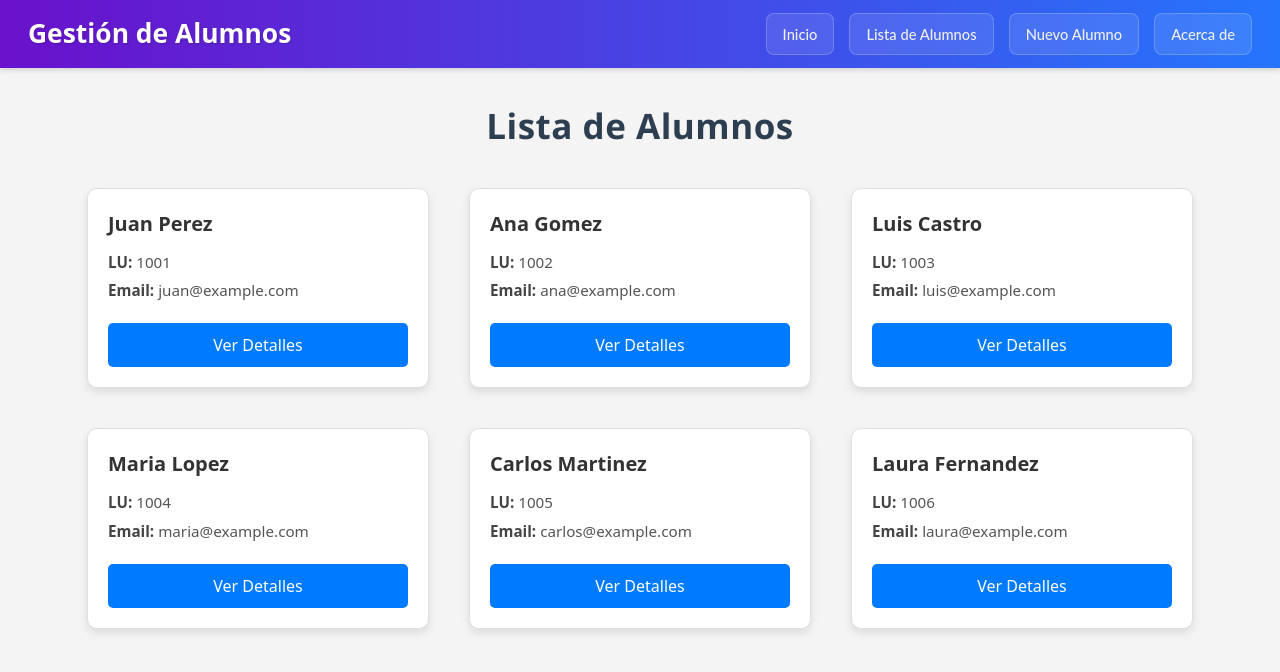
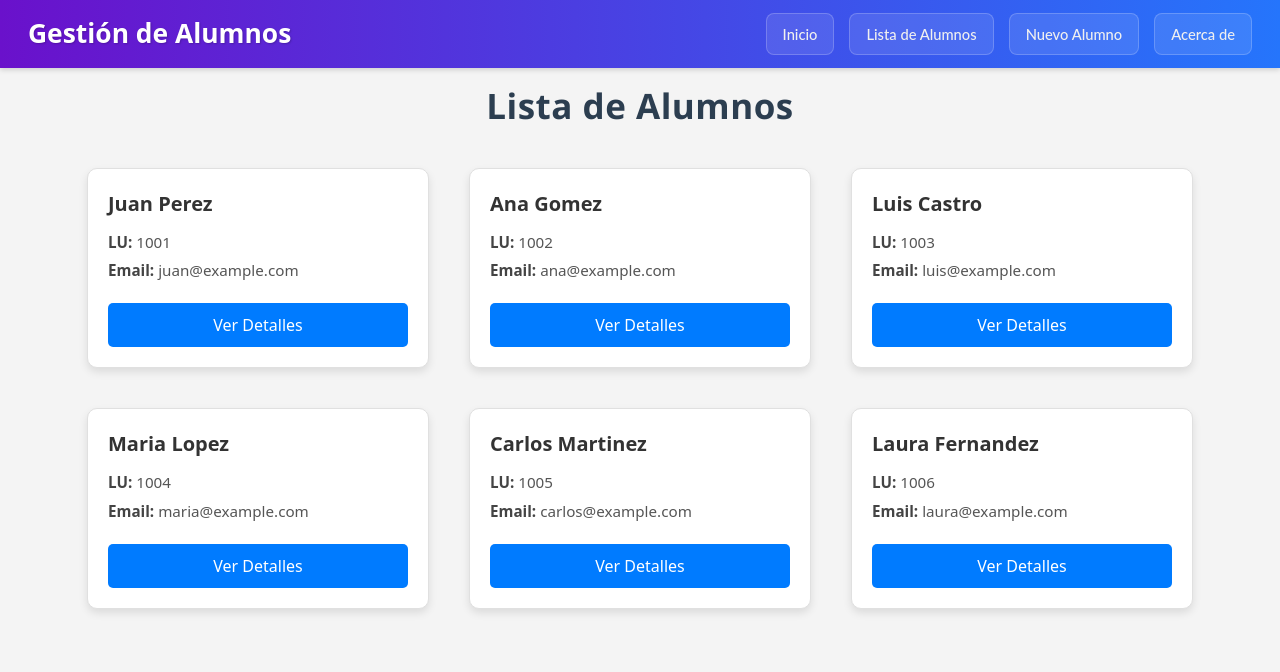
Before and after one commit to Nicolas-Barboza/pv_tp5_grupo6, a React (Vite) app: page /alumnos in a window 1280 px wide. Shown: the top 672 px of the page. Built offline with nearby package versions, Linux system fonts and the light colour scheme.

Commit message:
fix(AlumnosList): Se ajusto padding superior

```diff
--- a/src/views/AlumnosList.jsx
+++ b/src/views/AlumnosList.jsx
@@ -25,7 +25,7 @@ const linkNuevoStyle = {
 };
 
 const alumnoListWrapperStyle = {
-    paddingTop: '20px',
+    paddingTop: '0px',
 };
 
 
```
